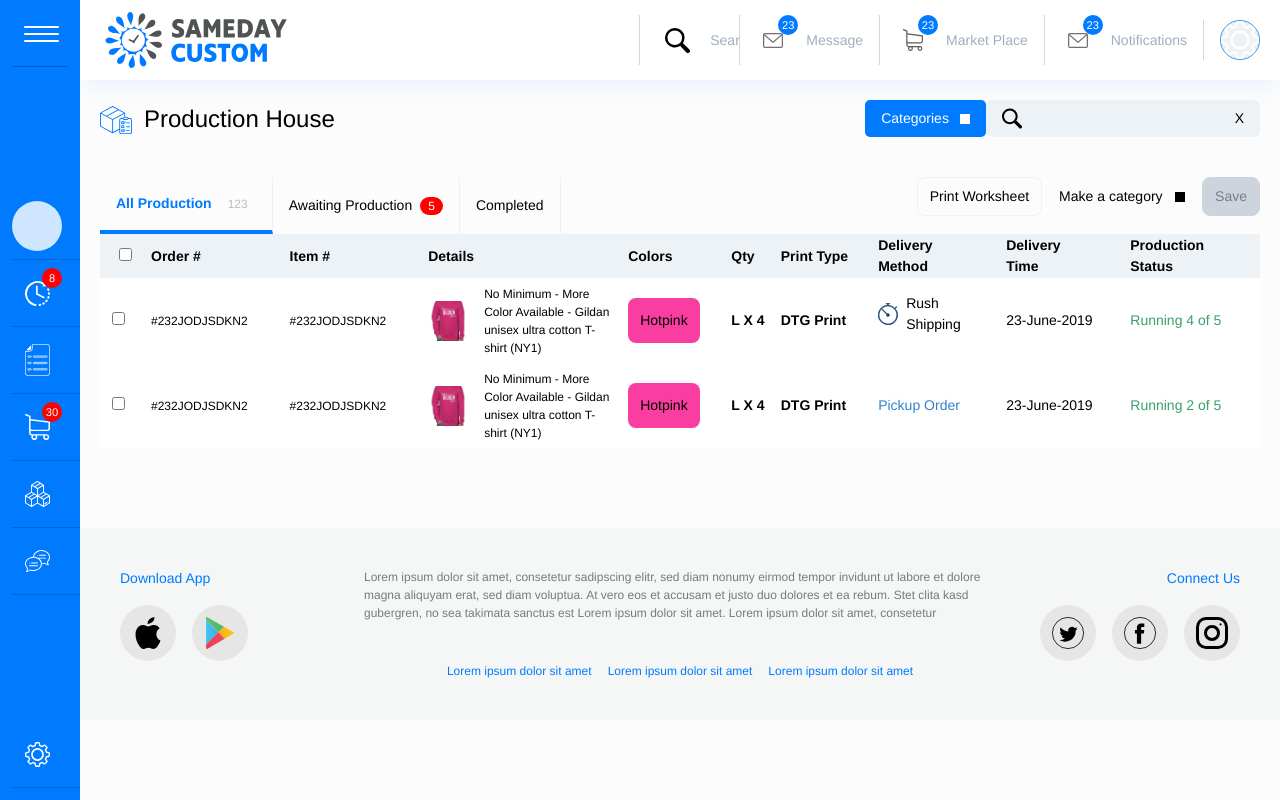
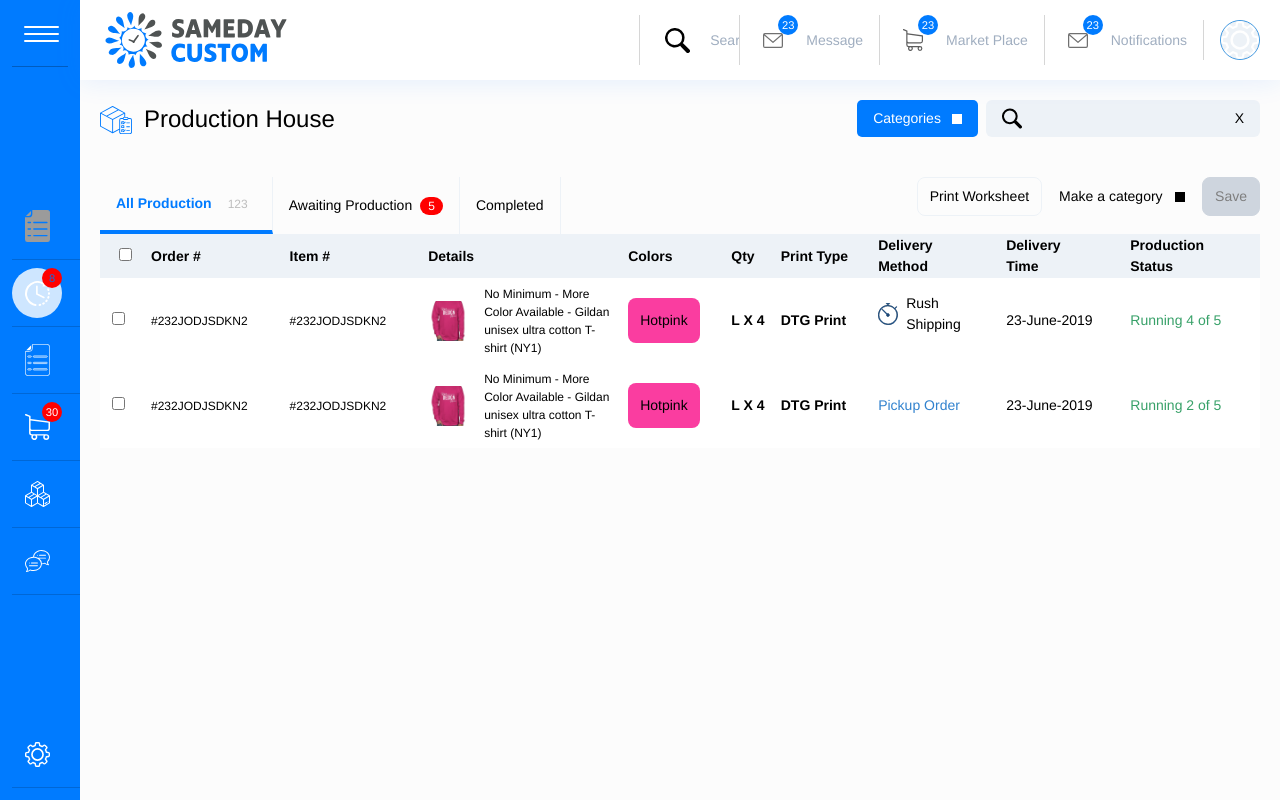
Before and after one commit to wigxel/library-booking, a React (Create React App) app: page / in a window 1280 px wide. Shown: the top 800 px of the page. Built offline with nearby package versions, Linux system fonts and the light colour scheme.

Commit message:
:recycle: icons cleanup

```diff
--- a/src/components/Footer.js
+++ b/src/components/Footer.js
@@ -1,5 +1,6 @@
 import React from "react";
 import t from "prop-types";
+import { IconLinks as Icons } from './Icons';
 
 export default function Footer() {
   return (
@@ -12,10 +13,10 @@ export default function Footer() {
         <div className="flex" style={{gap: '1rem'}}>
           <FooterIcon
             alt="Apple Icon"
-            icon={require("../assets/icons/apple.svg")}
+            icon={Icons.Apple}
           />
           <FooterIcon
-            icon={require("../assets/icons/google-play-store.svg")}
+            icon={Icons.GooglePlayStore}
             alt="Play Store"
           />
         </div>
@@ -38,16 +39,16 @@ export default function Footer() {
         <FooterHeading>Connect Us</FooterHeading>
         <div className="flex" style={{gap: '1rem'}}>
           <FooterIcon
-            icon={require("../assets/icons/twitter.svg")}
+            icon={Icons.Twitter}
             alt="Twitter"
           />
           <FooterIcon
-            icon={require("../assets/icons/facebook.svg")}
+            icon={Icons.Facebook}
             alt="Facebook"
           />
           <FooterIcon
-            icon={require("../assets/icons/instagram.svg")}
-            alt="Facebook"
+            icon={Icons.Instagram}
+            alt="Instagram"
           />
         </div>
       </div>
--- a/src/components/Icons.js
+++ b/src/components/Icons.js
@@ -1,6 +1,22 @@
 import React from 'react';
 
+export const IconLinks = {
+	Apple: require("../assets/icons/apple.svg"),
+	GooglePlayStore: require("../assets/icons/google-play-store.svg"),
+	Twitter: require("../assets/icons/twitter.svg"),
+	Facebook: require("../assets/icons/facebook.svg"),
+	Instagram: require("../assets/icons/instagram.svg"),
+	Package: require('../assets/icons/package.svg'),
+	FileGray: require('../assets/icons/file-gray.svg'),
+	File: require("../assets/icons/file.svg"),
+	Clock: require("../assets/icons/time-left.svg"),
+	Cart: require("../assets/icons/shopping-cart.svg"),
+	Supply: require("../assets/icons/supply.svg"),
+	Chat: require("../assets/icons/chat.svg"),
+	Settings: require("../assets/icons/settings.svg"),
+}
+
 export default {
-	Package: <img src={require('../assets/icons/package.svg')} className="inline-block w-8 mr-3" alt="Package" />,
-	FileGray: <img src={require('../assets/icons/file-gray.svg')} alt="file" className="w-3 mr-2 inline-block" />,
+	Package: <img src={IconLinks.Package} className="inline-block w-8 mr-3" alt="Package" />,
+	FileGray: <img src={IconLinks.FileGray} alt="file" className="w-3 mr-2 inline-block" />,
 }
--- a/src/views/Home.js
+++ b/src/views/Home.js
@@ -83,7 +83,7 @@ const Home = () => {
             options={Select.options(["Categories", "Rush Shipping", "Pickup Order"])}
             onChange={console.log}>
           </Select>
-          <div className="flex bg-gray-200 hover:bg-gray-300 rounded-md flex-1 px-4 py-2">
+          <div className="flex bg-gray-200 hover:bg-gray-300 ml-2 rounded-md flex-1 px-4 py-2">
             <img
               src={require("../assets/icons/magnifying-glass.svg")}
               alt="search"
--- a/src/views/Layout.js
+++ b/src/views/Layout.js
@@ -4,6 +4,7 @@ import { ToggleButton } from "../components/Buttons";
 import NavItem, { SidebarCtx } from "../components/NavItem";
 import Header from "../components/Header";
 import Footer from "../components/Footer";
+import { IconLinks } from '../components/Icons';
 
 const SidebarStyle = styled.aside`
   top: 0;
@@ -32,25 +33,29 @@ const SidebarStyle = styled.aside`
 
 const navLinks = [
   {
-    icon: require("../assets/icons/time-left.svg"),
+    icon: IconLinks.FileGray,
+    text: "Dashboard",
+  },
+  {
+    icon: IconLinks.Clock,
     text: "Operations",
     activity: 8
   },
   {
-    icon: require("../assets/icons/file.svg"),
+    icon: IconLinks.File,
     text: "Records"
   },
   {
-    icon: require("../assets/icons/shopping-cart.svg"),
+    icon: IconLinks.Cart,
     text: "Supply Store",
     activity: 30
   },
   {
-    icon: require("../assets/icons/supply.svg"),
+    icon: IconLinks.Supply,
     text: "Market Place"
   },
   {
-    icon: require("../assets/icons/chat.svg"),
+    icon: IconLinks.Chat,
     text: "Forums"
   }
 ];
@@ -66,10 +71,10 @@ export const SideBar = props => {
           <div className="border-b border-black opacity-25 w-full"></div>
         </div>
         <nav className="-mx-3" style={{ minWidth: "15rem" }}>
-          <NavItem active={true}>Dashboard</NavItem>
           {navLinks.map((e, idx) => {
             return (
               <NavItem
+                active={e.text === 'Operations'}
                 key={idx}
                 activity={e.activity}
                 icon={<img src={e.icon} alt={e.text} />}
@@ -83,7 +88,7 @@ export const SideBar = props => {
           <NavItem
             icon={
               <img
-                src={require("../assets/icons/settings.svg")}
+                src={IconLinks.Settings}
                 alt="Settings"
               />
             }
@@ -98,7 +103,7 @@ export const SideBar = props => {
 
 const MainArea = ({ children }) => {
   return (
-    <main className="p-5 pb-0 relative" style={{ zIndex: 3 }}>
+    <main className="p-5 pb-0 relative min-h-screen" style={{ zIndex: 3 }}>
       {children}
     </main>
   );
```
